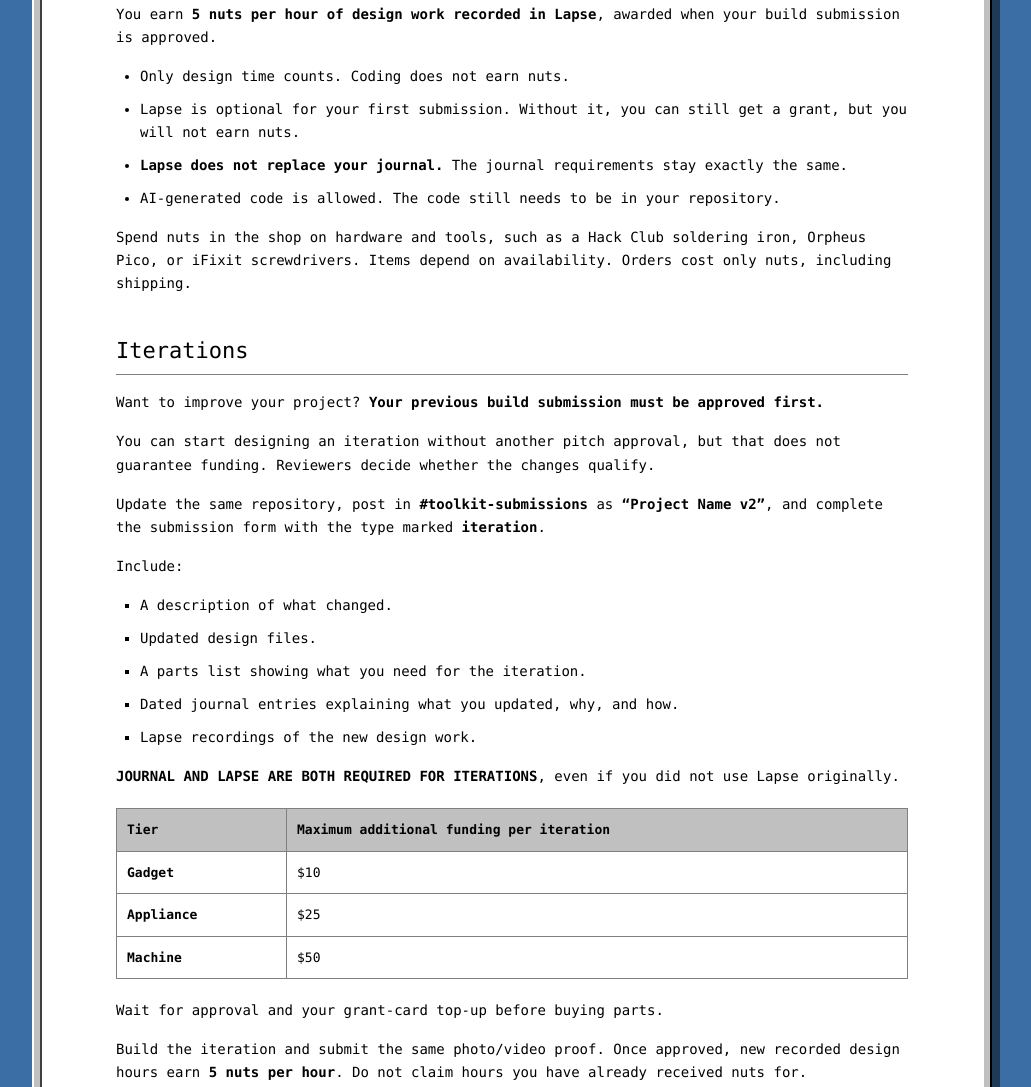
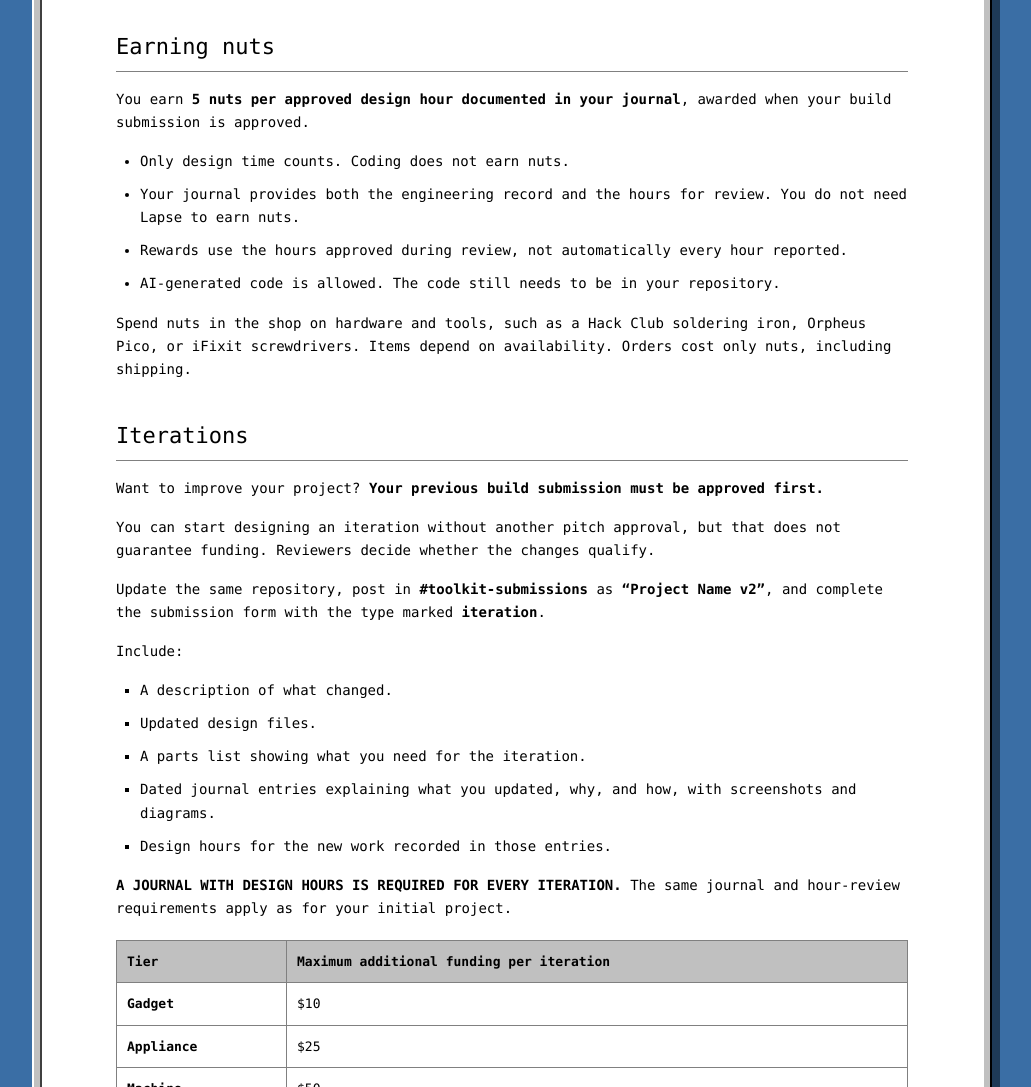
Before and after one commit to lolwutboi987/toolkit, a plain HTML site: page docs/index.html in a window 1280 px wide. Shown: the part 2414-3501 px from the top of the page, without its empty margins (128-1159 px from the left). Drawn offline with Linux system fonts and the light colour scheme.

Commit message:
Use journal-reported design hours and remove proposed status

```diff
--- a/docs/index.html
+++ b/docs/index.html
@@ -84,7 +84,8 @@
             <h3>JOURNAL</h3>
             <p>Your journal is an engineer’s diary. Keep detailed, dated entries as you work. Include screenshots, diagrams, decisions, experiments, mistakes, and what you changed.</p>
             <p><strong>AI-WRITTEN JOURNALS ARE NOT ALLOWED.</strong></p>
-            <p>You do not need to record hours in the journal. You do need to show your work. A few sentences written at the end are not enough.</p>
+            <p><strong>RECORD YOUR DESIGN HOURS IN EACH JOURNAL ENTRY.</strong> Explain what you worked on and show the progress. A few sentences written at the end are not enough.</p>
+            <p>The journal is required for initial projects and iterations. No Lapse recording is required. Reviewers check your reported hours against the work documented and may reduce hours that are not supported by the journal.</p>
             <h3>Ready?</h3>
             <p>Post in <strong>#toolkit-submissions</strong> and complete the design submission form. Include your project name, repository, description, and design pictures.</p>
             <p>Missing requirements will be sent back for changes. Fix them and resubmit immediately—there is no waiting period.</p>
@@ -100,11 +101,11 @@
             <p><strong>YOU MUST PHYSICALLY BUILD THE PROJECT.</strong> CAD screenshots do not count as build proof. It does not have to match the CAD exactly, and a failed build can still qualify.</p>
 
             <h2>Earning nuts</h2>
-            <p>You earn <strong>5 nuts per hour of design work recorded in Lapse</strong>, awarded when your build submission is approved.</p>
+            <p>You earn <strong>5 nuts per approved design hour documented in your journal</strong>, awarded when your build submission is approved.</p>
             <ul>
                 <li>Only design time counts. Coding does not earn nuts.</li>
-                <li>Lapse is optional for your first submission. Without it, you can still get a grant, but you will not earn nuts.</li>
-                <li><strong>Lapse does not replace your journal.</strong> The journal requirements stay exactly the same.</li>
+                <li>Your journal provides both the engineering record and the hours for review. You do not need Lapse to earn nuts.</li>
+                <li>Rewards use the hours approved during review, not automatically every hour reported.</li>
                 <li>AI-generated code is allowed. The code still needs to be in your repository.</li>
             </ul>
             <p>Spend nuts in the shop on hardware and tools, such as a Hack Club soldering iron, Orpheus Pico, or iFixit screwdrivers. Items depend on availability. Orders cost only nuts, including shipping.</p>
@@ -118,10 +119,10 @@
                 <li>A description of what changed.</li>
                 <li>Updated design files.</li>
                 <li>A parts list showing what you need for the iteration.</li>
-                <li>Dated journal entries explaining what you updated, why, and how.</li>
-                <li>Lapse recordings of the new design work.</li>
+                <li>Dated journal entries explaining what you updated, why, and how, with screenshots and diagrams.</li>
+                <li>Design hours for the new work recorded in those entries.</li>
             </ul>
-            <p><strong>JOURNAL AND LAPSE ARE BOTH REQUIRED FOR ITERATIONS</strong>, even if you did not use Lapse originally.</p>
+            <p><strong>A JOURNAL WITH DESIGN HOURS IS REQUIRED FOR EVERY ITERATION.</strong> The same journal and hour-review requirements apply as for your initial project.</p>
             <div class="table-scroll" role="region" aria-label="Iteration funding" tabindex="0">
                 <table>
                     <thead><tr><th scope="col">Tier</th><th scope="col">Maximum additional funding per iteration</th></tr></thead>
@@ -133,7 +134,7 @@
                 </table>
             </div>
             <p>Wait for approval and your grant-card top-up before buying parts.</p>
-            <p>Build the iteration and submit the same photo/video proof. Once approved, new recorded design hours earn <strong>5 nuts per hour</strong>. Do not claim hours you have already received nuts for.</p>
+            <p>Build the iteration and submit the same photo/video proof. Once approved, new journal-documented design hours accepted during review earn <strong>5 nuts per hour</strong>. Do not claim hours you have already received nuts for.</p>
             <p>There is no limit on iterations. Each one is reviewed separately, and the project stays in its assigned tier.</p>
 
             <h2>FAQ</h2>
```
Also changed, not shown: index.html (+3 -2 lines).
